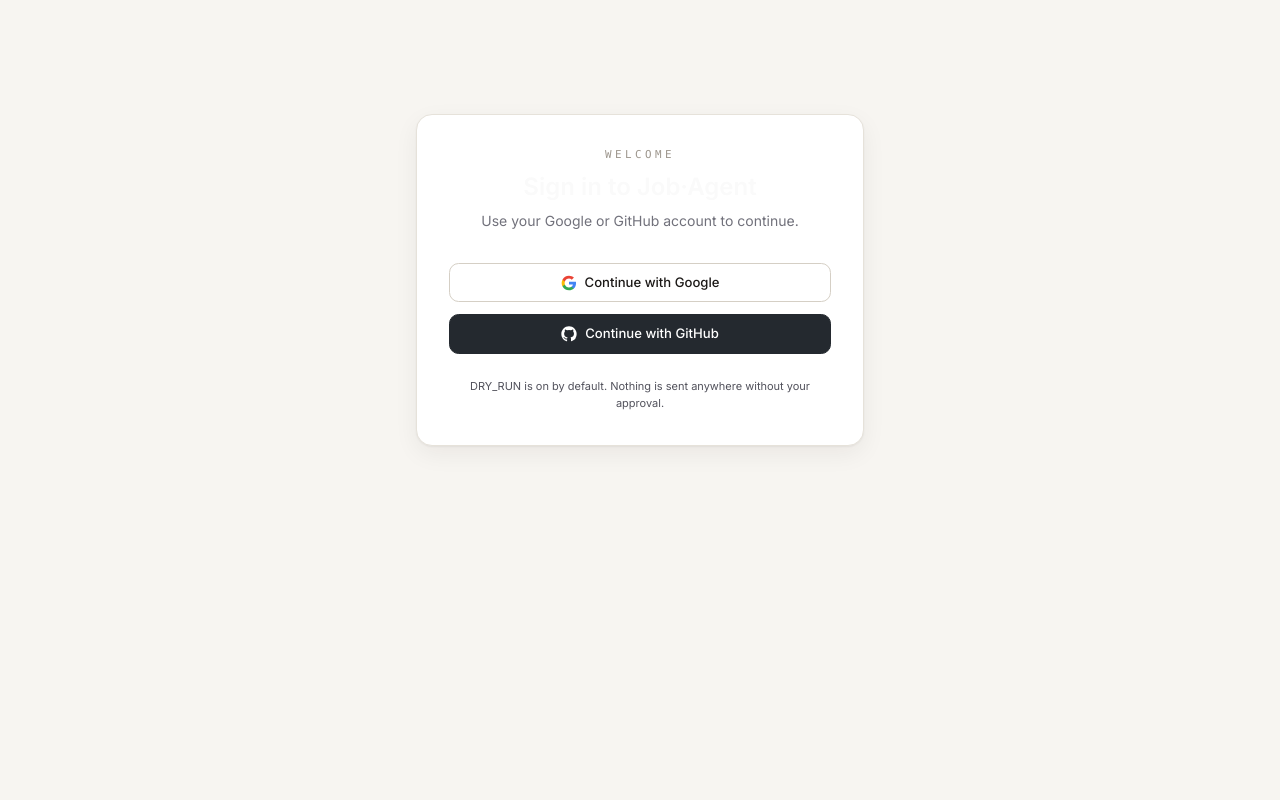
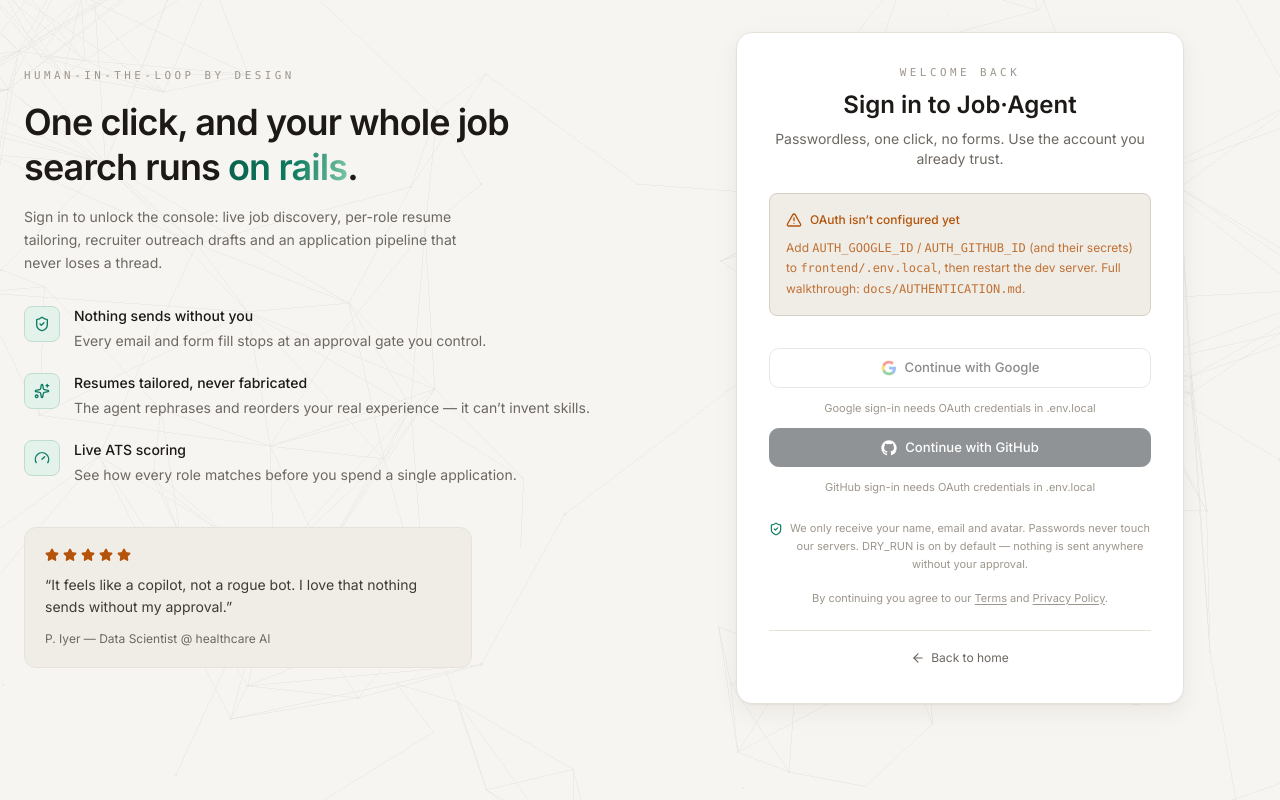
Before and after one commit to Ishank2301/Job-Agent, a Next.js app in the folder frontend/: page /login in a window 1280 px wide. Built offline with nearby package versions, Linux system fonts and the light colour scheme; no server answers.

Commit message:
feat(auth): add split-screen login page

```diff
--- /dev/null
+++ b/frontend/app/(auth)/login/page.tsx
@@ -0,0 +1,125 @@
+import Link from "next/link";
+import { redirect } from "next/navigation";
+import type { Metadata } from "next";
+import { Gauge, ShieldCheck, Sparkles } from "lucide-react";
+
+import { auth } from "@/auth";
+import { AuthCard } from "@/components/auth/AuthCard";
+import { Ambient3D } from "@/components/three/Ambient3D";
+import { Star } from "lucide-react";
+
+export const metadata: Metadata = {
+  title: "Sign in",
+  robots: { index: false, follow: true },
+};
+
+export const dynamic = "force-dynamic";
+
+/** Treat placeholder values as "not configured" too. */
+function isConfigured(...values: (string | undefined)[]): boolean {
+  return values.every(
+    (v) => Boolean(v) && !v!.startsWith("paste-your-"),
+  );
+}
+
+const VALUE_PROPS = [
+  {
+    icon: ShieldCheck,
+    title: "Nothing sends without you",
+    desc: "Every email and form fill stops at an approval gate you control.",
+  },
+  {
+    icon: Sparkles,
+    title: "Resumes tailored, never fabricated",
+    desc: "The agent rephrases and reorders your real experience — it can’t invent skills.",
+  },
+  {
+    icon: Gauge,
+    title: "Live ATS scoring",
+    desc: "See how every role matches before you spend a single application.",
+  },
+];
+
+export default async function LoginPage() {
+  const session = await auth();
+  if (session) redirect("/dashboard");
+
+  const providers = {
+    google: isConfigured(
+      process.env.AUTH_GOOGLE_ID,
+      process.env.AUTH_GOOGLE_SECRET,
+    ),
+    github: isConfigured(
+      process.env.AUTH_GITHUB_ID,
+      process.env.AUTH_GITHUB_SECRET,
+    ),
+  };
+
+  return (
+    <div className="relative">
+      <Ambient3D />
+
+      <div className="shell grid min-h-[calc(100vh-12rem)] items-center gap-12 py-8 lg:grid-cols-2">
+        {/* Brand panel */}
+        <section className="hidden lg:block">
+          <p className="eyebrow">Human-in-the-loop by design</p>
+          <h2 className="mt-4 max-w-lg text-4xl font-semibold leading-tight tracking-tight text-ink">
+            One click, and your whole job search runs{" "}
+            <span className="grad-text">on rails</span>.
+          </h2>
+          <p className="mt-4 max-w-md text-sm leading-relaxed text-muted">
+            Sign in to unlock the console: live job discovery, per-role resume
+            tailoring, recruiter outreach drafts and an application pipeline
+            that never loses a thread.
+          </p>
+
+          <ul className="mt-8 space-y-5">
+            {VALUE_PROPS.map((p) => (
+              <li key={p.title} className="flex gap-3.5">
+                <span className="grid h-9 w-9 shrink-0 place-items-center rounded-lg border border-accent-line bg-accent-soft text-accent">
+                  <p.icon className="h-4 w-4" />
+                </span>
+                <div>
+                  <p className="text-sm font-medium text-ink">{p.title}</p>
+                  <p className="mt-1 text-sm leading-relaxed text-muted">
+                    {p.desc}
+                  </p>
+                </div>
+              </li>
+            ))}
+          </ul>
+
+          <figure className="mt-10 max-w-md rounded-xl border border-line bg-surface-2 p-5">
+            <div className="flex gap-1">
+              {[...Array(5)].map((_, i) => (
+                <Star key={i} className="h-3.5 w-3.5 fill-gold text-gold" />
+              ))}
+            </div>
+            <blockquote className="mt-3 text-sm leading-relaxed text-ink-soft">
+              “It feels like a copilot, not a rogue bot. I love that nothing
+              sends without my approval.”
+            </blockquote>
+            <figcaption className="mt-3 text-xs text-muted">
+              P. Iyer — Data Scientist @ healthcare AI
+            </figcaption>
+          </figure>
+        </section>
+
+        {/* Auth card */}
+        <section className="flex justify-center">
+          <AuthCard providers={providers} />
+        </section>
+      </div>
+
+      {/* Mobile-only compact value line */}
+      <div className="shell pb-10 lg:hidden">
+        <p className="text-center text-sm text-muted">
+          <Link href="/about" className="underline underline-offset-2 hover:text-ink-soft">
+            Why human-in-the-loop?
+          </Link>{" "}
+          Nothing sends without your approval — DRY_RUN is always the default.
+        </p>
+      </div>
+    </div>
+  );
+}
```
